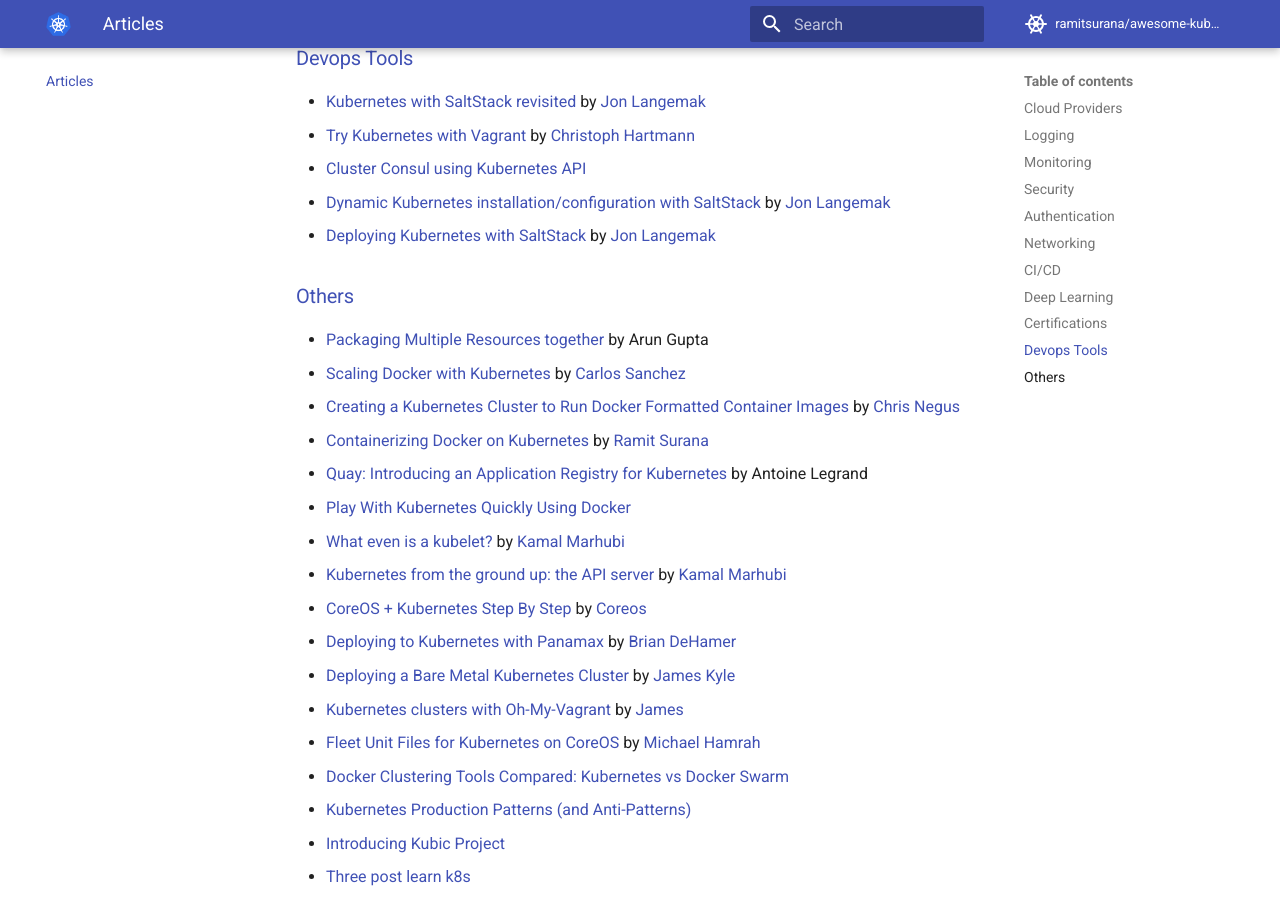
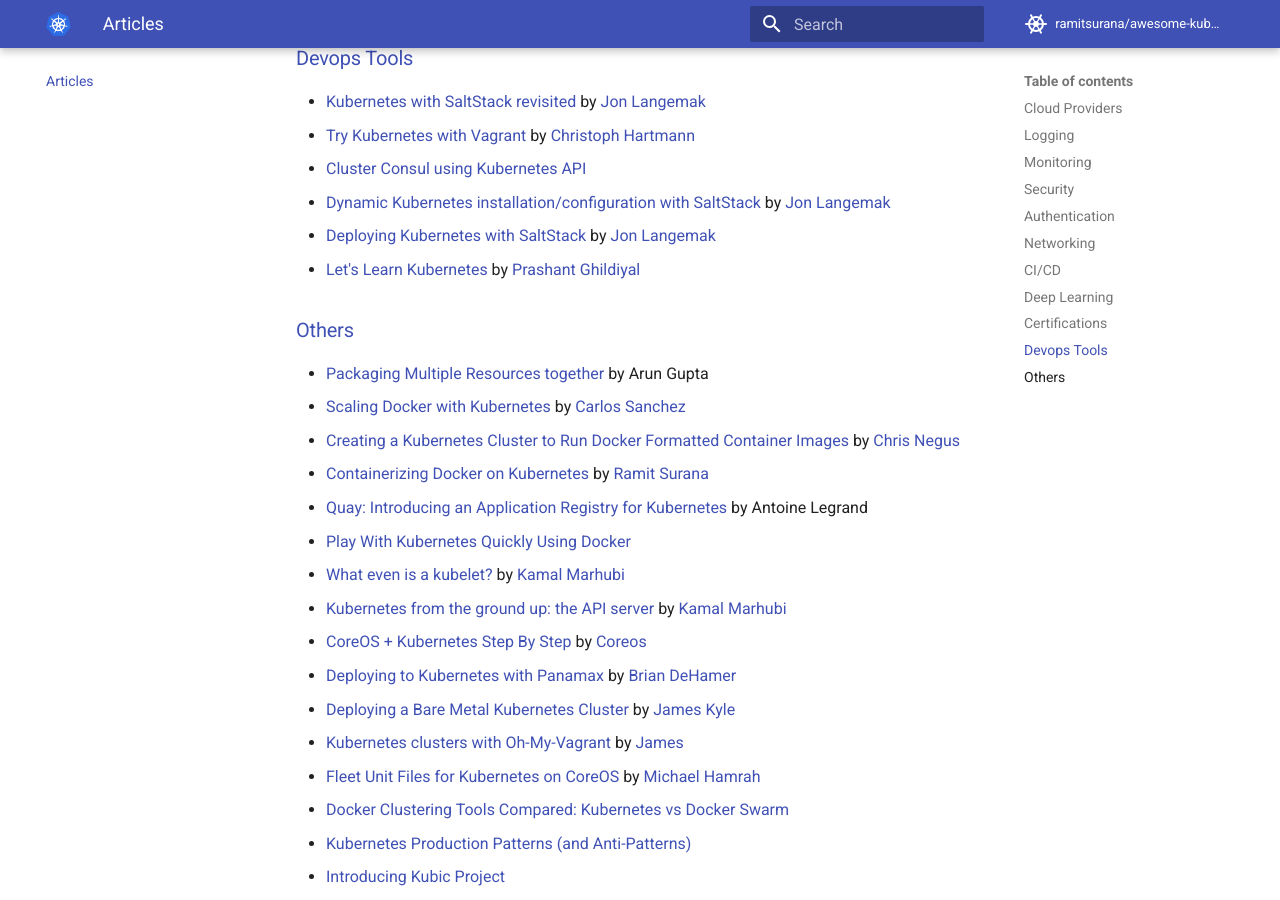
Before and after one commit to topstar920707/awesome-kubernetes, an MkDocs documentation site: the page built from docs/articles/articles.md, in a window 1280 px wide and 900 px high, scrolled down 2915 px. Built offline with MkDocs 1.6.1 and Material for MkDocs 9.7.7, drawn with Linux system fonts in a browser that asks for light colours; comment, search, counter and statistics services are not loaded.

Commit message:
articles on kubernetes (#726)
Co-authored-by: Arushi Shukla <arushishukla@Arushis-MacBook-Pro.local>

```diff
--- a/docs/articles/articles.md
+++ b/docs/articles/articles.md
@@ -93,6 +93,7 @@ Useful Articles
 - [Cluster Consul using Kubernetes API](http://www.devoperandi.com/cluster-consul-using-kubernetes-api/)
 - [Dynamic Kubernetes installation/configuration with SaltStack](http://www.dasblinkenlichten.com/dynamic-kubernetes-installationconfiguration-with-saltstack/) by [Jon Langemak](https://twitter.com/blinken_lichten)
 - [Deploying Kubernetes with SaltStack](http://www.dasblinkenlichten.com/deploying-kubernetes-with-saltstack/) by [Jon Langemak](https://twitter.com/blinken_lichten)
+- [Let's Learn Kubernetes](https://dev.to/pghildiyal/let-s-learn-kubernetes-basics-part-1-3of7) by [Prashant Ghildiyal](https://www.linkedin.com/in/pghildiyal/)
 
 ### [Others](#others)
 * [Packaging Multiple Resources together](https://planet.jboss.org/post/kubernetes_application_package_multiple_resources_together) by Arun Gupta
```
